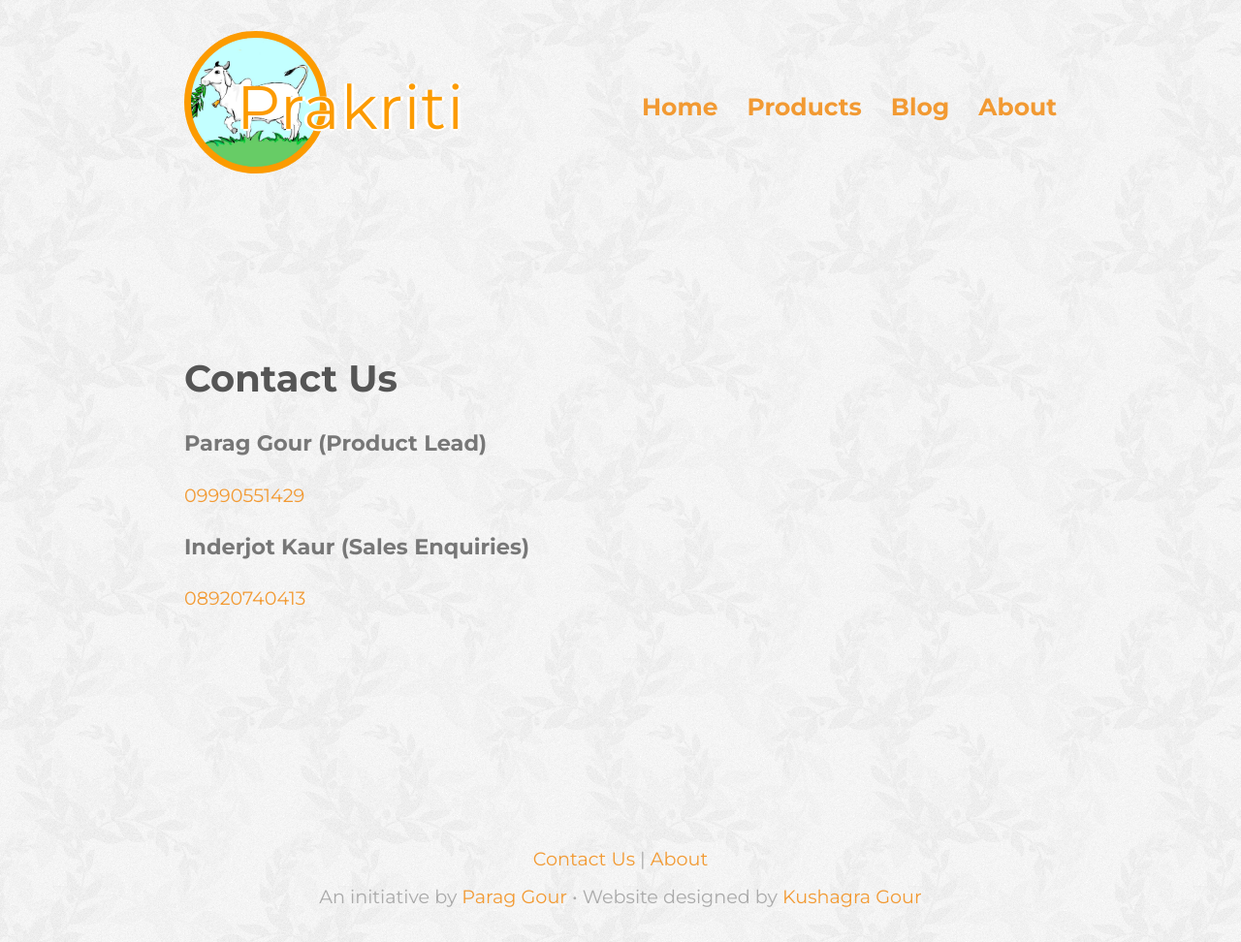
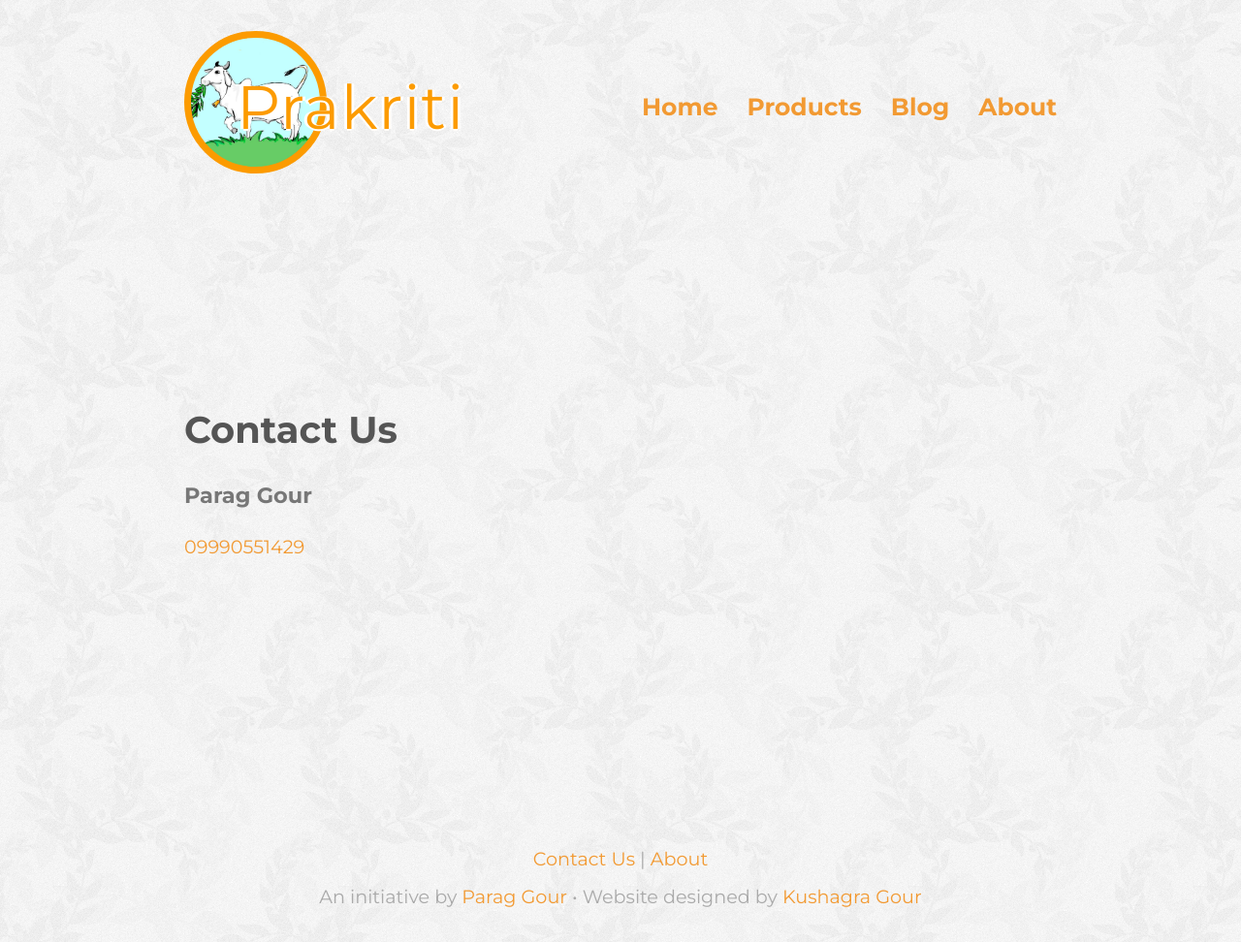
Before and after one commit to prakritee/prakritee.github.io, a Jekyll site: the page built from contact.md, in a window 1280 px wide. Shown: the whole page at 97% size. Built offline with Jekyll 4.4.1, drawn with Linux system fonts in a browser that asks for light colours.

Commit message:
update contact

```diff
--- a/contact.md
+++ b/contact.md
@@ -4,10 +4,6 @@
 permalink: /contact/
 ---
 
-### Parag Gour (Product Lead)
+### Parag Gour
 
 <a href="tel:+919990551429">09990551429</a>
-
-### Inderjot Kaur (Sales Enquiries)
-
-<a href="tel:+918920740413">08920740413</a>
```
